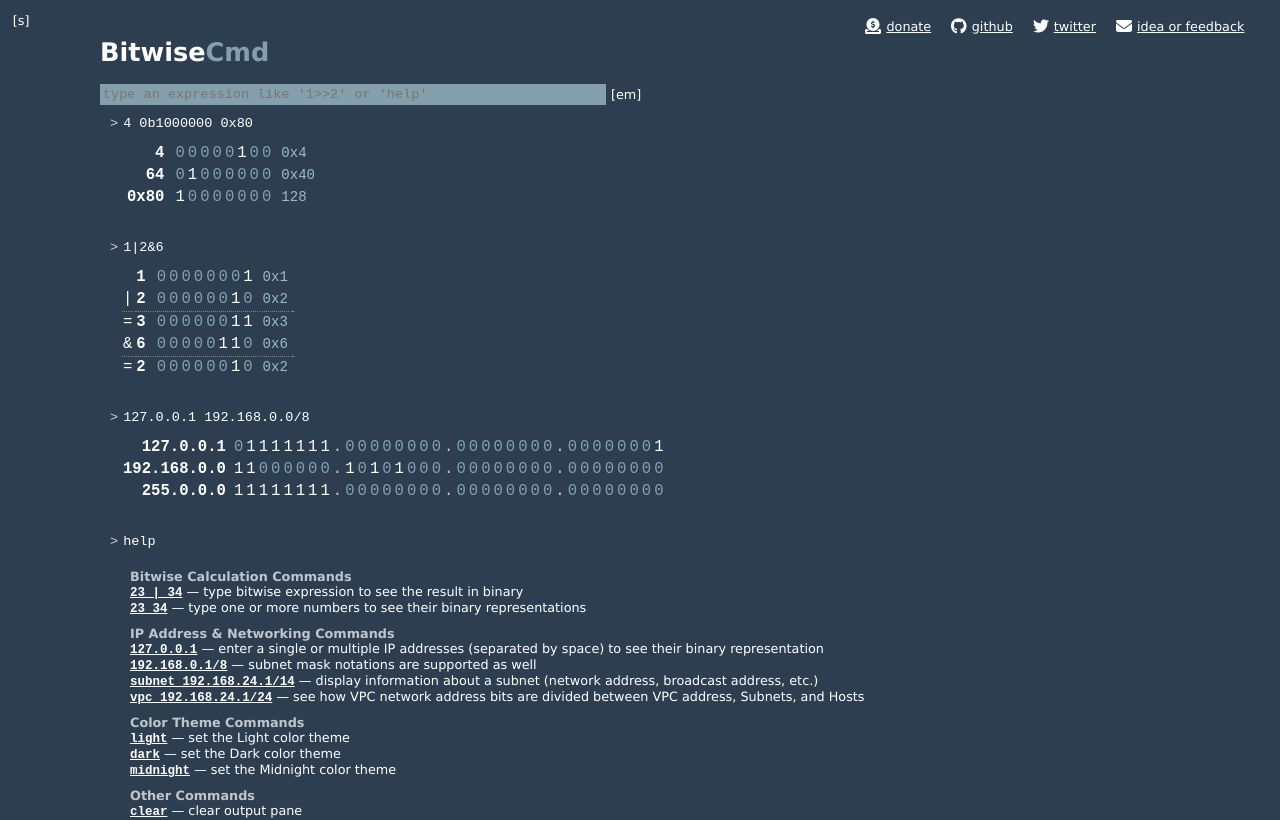
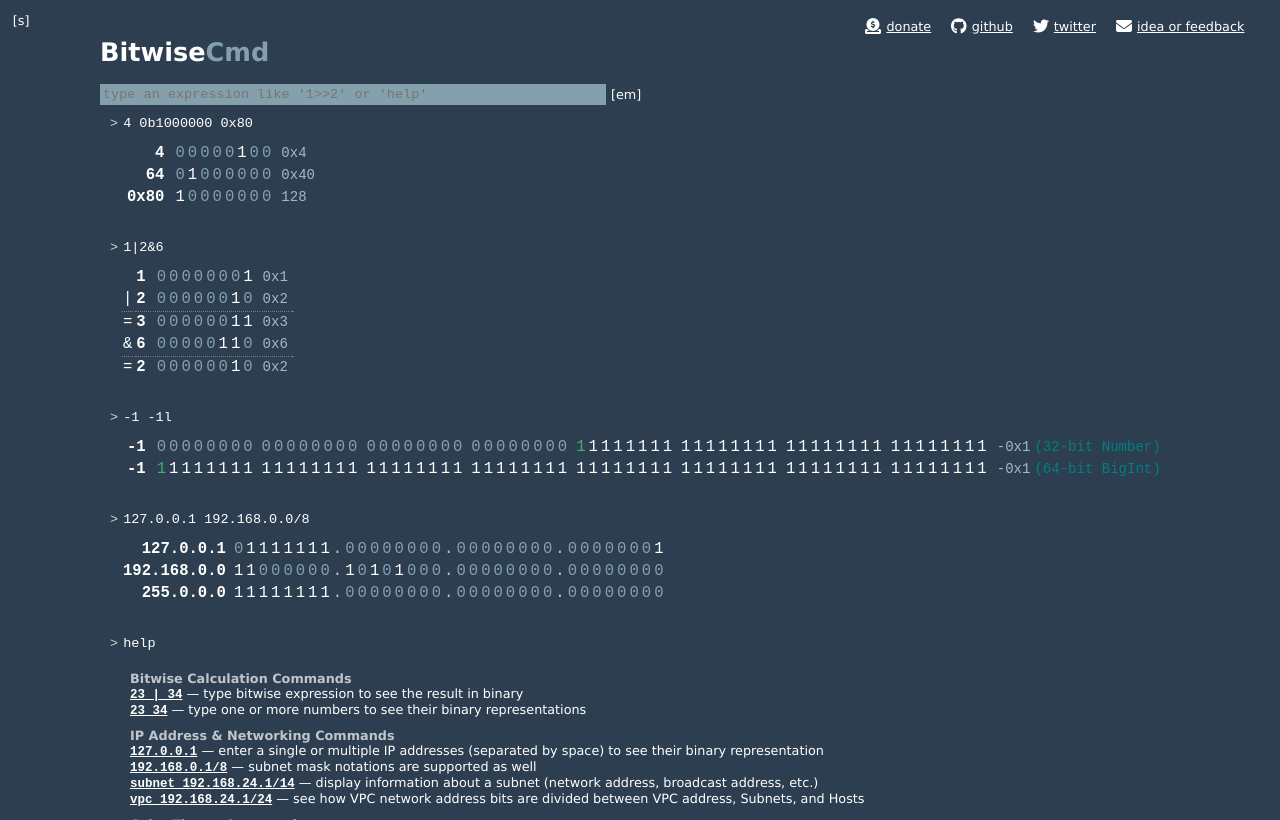
Before and after one commit to BorysLevytskyi/BitwiseCmd, a React (Create React App) app: page / in a window 1280 px wide. Built offline with nearby package versions, Linux system fonts and the light colour scheme.

Commit message:
Add startup command

```diff
--- a/src/shell/startup.ts
+++ b/src/shell/startup.ts
@@ -11,7 +11,7 @@ export type StartupAppData = {
 }
 
 const STARTUP_COMMAND_KEY = 'StartupCommand';
-const DEFAULT_COMMANDS = ['help', '127.0.0.1 192.168.0.0/8', '1|2&6','4 0b1000000 0x80'];
+const DEFAULT_COMMANDS = ['help', '127.0.0.1 192.168.0.0/8', '-1 -1L', '1|2&6', '4 0b1000000 0x80'];
 
 function bootstrapAppData() : StartupAppData {
     const env = window.location.host === "bitwisecmd.com" ? 'prod' : 'stage';
```
